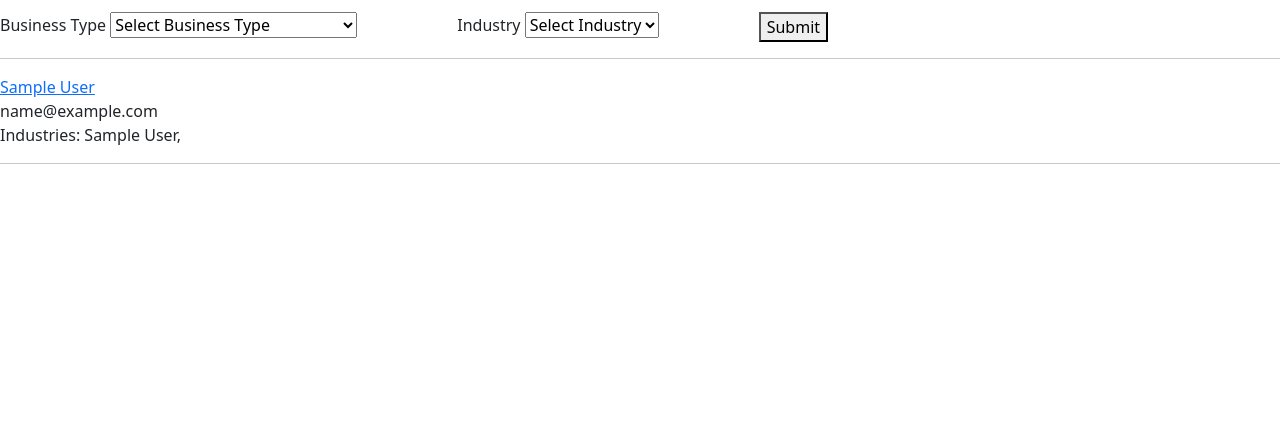
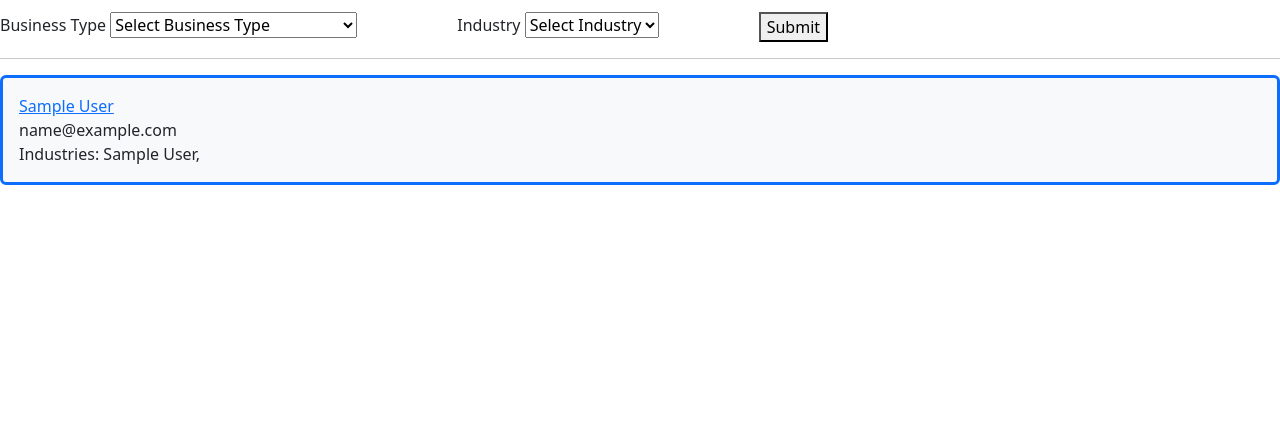
Before and after one commit to Arslanbaig84/b2bsolutions, a Django app: page /users/ in a window 1280 px wide. Shown: the part 272-697 px from the top of the page. Run offline with Django 4.2, Linux system fonts and the light colour scheme; tables that the repository leaves empty hold one stand-in row (values such as "Sample post"); parts of the project's set-up code (start-up, migrations or seed data) failed here and were passed over.

Commit message:
users UI changed

```diff
--- a/users/templates/users/users.html
+++ b/users/templates/users/users.html
@@ -32,15 +32,16 @@ User List
 </form>
 <hr>
 {% for user in users %}
+    <div class="bg-light rounded border border-primary border-3 mt-3 p-3">
         <a href="{% url 'user' user.user.uid %}">
             {{ user.business_name }} <br>
         </a>
-    {{ user.user.email }} <br>
+        {{ user.user.email }}
+        <br>
         Industries:
         {% for industry in user.industry_type.all %}
             {{ industry.name }},
         {% endfor %}
-    <hr>
+    </div>
 {% endfor %}
-
 {% endblock %}
```
Lines whose indentation alone changed are shown as unchanged.
